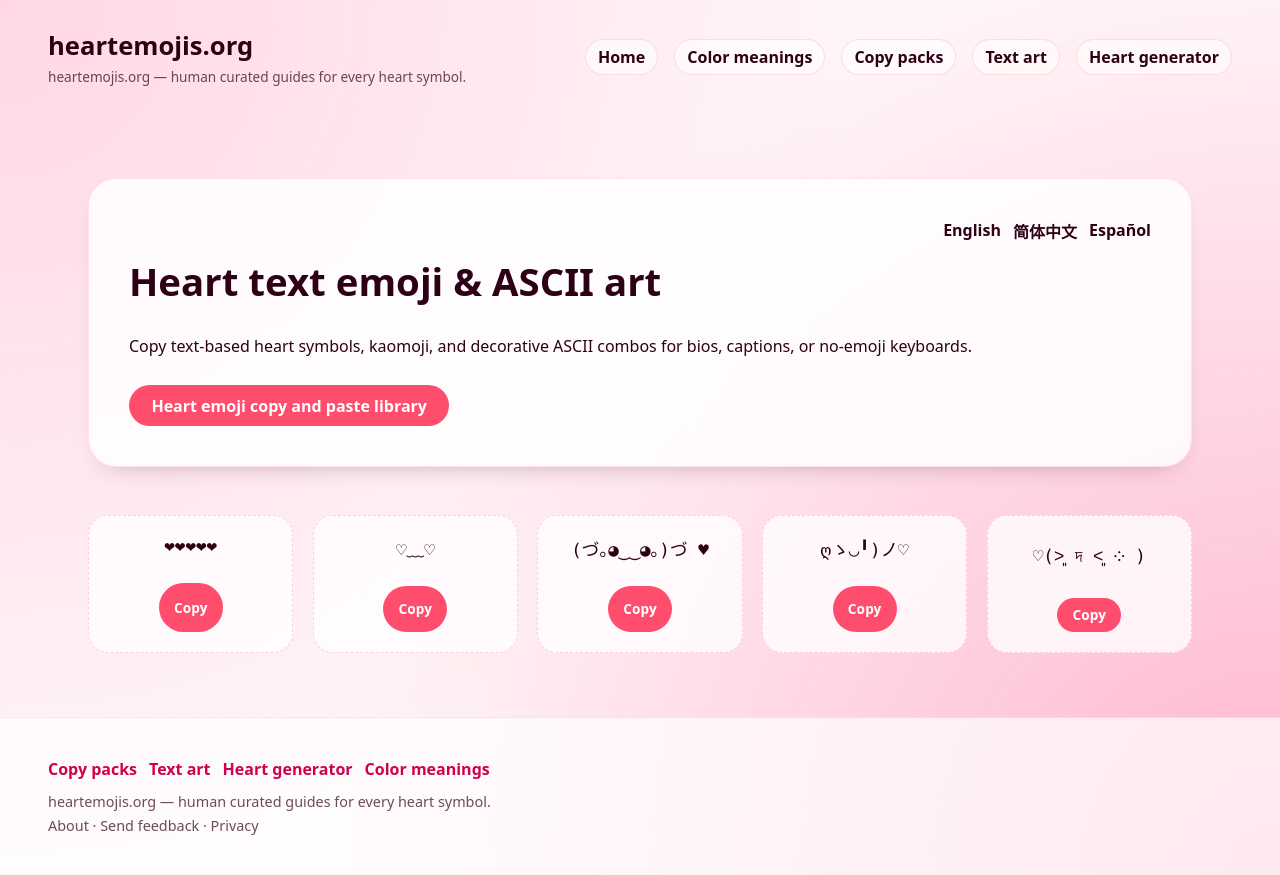
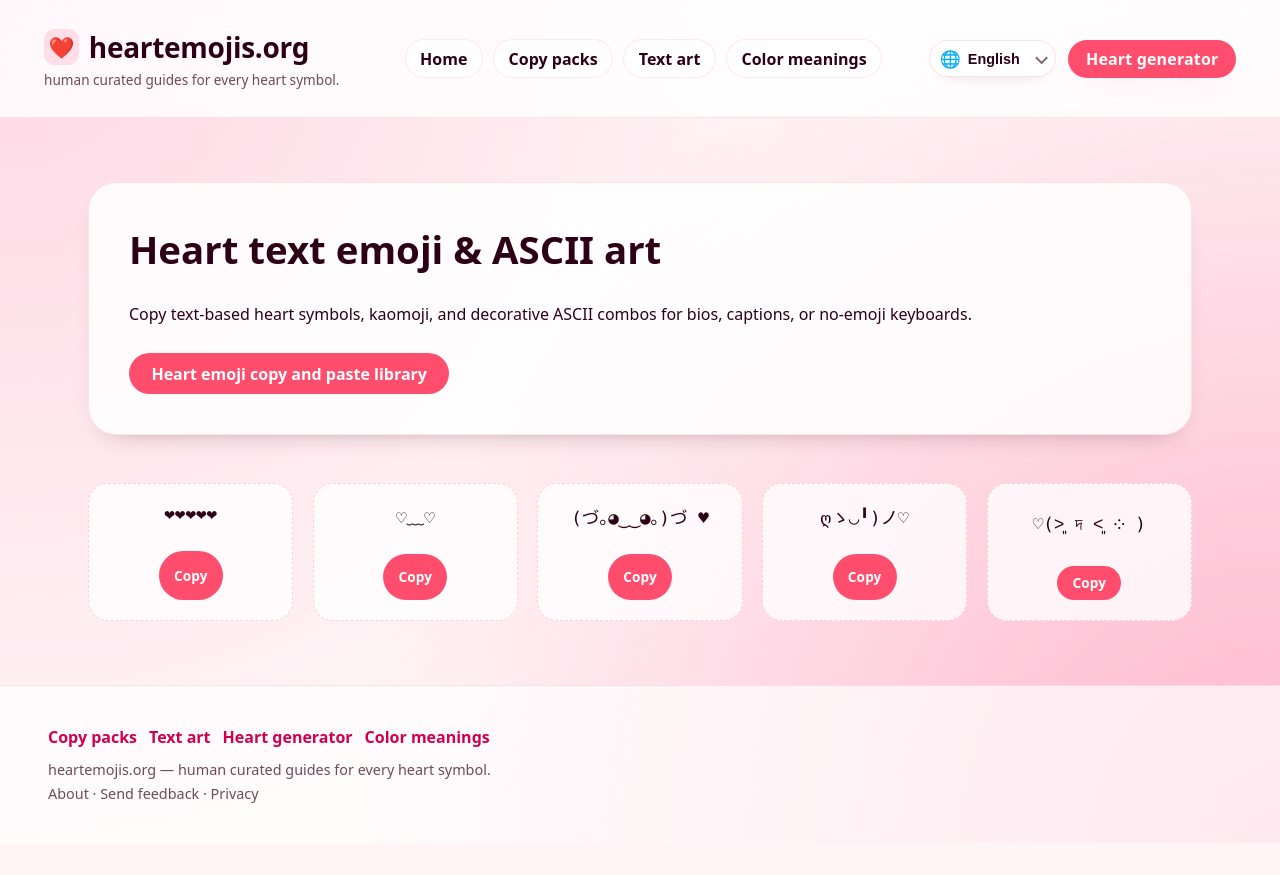
Before and after one commit to ssochi/heartemoji, a Next.js app: page /en/text-art in a window 1280 px wide. After the commit the page ends 843 px from the top, so only its background shows below. Built offline with nearby package versions, Linux system fonts and the light colour scheme.

Commit message:
Refine site header and language switcher

```diff
--- a/src/app/[locale]/copy-paste/page.tsx
+++ b/src/app/[locale]/copy-paste/page.tsx
@@ -1,7 +1,6 @@
 import type { Metadata } from 'next';
 import Link from 'next/link';
 import { CopyBundles } from '@/components/CopyBundles';
-import { LanguageSwitcher } from '@/components/LanguageSwitcher';
 import { getDictionary } from '@/data/dictionaries';
 import { COLOR_GUIDE } from '@/data/keywordContent';
 import { defaultLocale, getLocaleFromParam, locales, type Locale } from '@/lib/i18n';
@@ -49,7 +48,6 @@ export default function CopyPage({ params }: CopyPageProps) {
   return (
     <div className="page-layout">
       <header className="page-hero">
-        <LanguageSwitcher currentLocale={locale} dictionary={dictionary} path="copy-paste" />
         <h1>{dictionary.pages.copy.title}</h1>
         <p>{dictionary.pages.copy.description}</p>
         <Link className="cta-button" href={`/${locale}/text-art`}>
--- a/src/app/[locale]/emoji/[slug]/page.tsx
+++ b/src/app/[locale]/emoji/[slug]/page.tsx
@@ -3,7 +3,6 @@ import Link from 'next/link';
 import { notFound } from 'next/navigation';
 import { AdSlot } from '@/components/AdSlot';
 import { CopyButton } from '@/components/CopyButton';
-import { LanguageSwitcher } from '@/components/LanguageSwitcher';
 import { getDictionary } from '@/data/dictionaries';
 import { HEART_EMOJIS, getEmojiBySlug, getRelatedEmojis, type HeartEmoji } from '@/data/emojis';
 import { COLOR_GUIDE } from '@/data/keywordContent';
@@ -108,7 +107,6 @@ export default function EmojiDetailPage({ params }: EmojiPageProps) {
 
   return (
     <div className="detail-page">
-      <LanguageSwitcher currentLocale={locale} dictionary={dictionary} path={`emoji/${emoji.slug}`} />
       <article className="detail-hero">
         <div className="detail-emoji">
           <span className="emoji-preview" aria-hidden="true">
--- a/src/app/[locale]/generator/[count]/page.tsx
+++ b/src/app/[locale]/generator/[count]/page.tsx
@@ -1,6 +1,5 @@
 import type { Metadata } from 'next';
 import { MegaHeartGenerator } from '@/components/MegaHeartGenerator';
-import { LanguageSwitcher } from '@/components/LanguageSwitcher';
 import { getDictionary } from '@/data/dictionaries';
 import { defaultLocale, getLocaleFromParam, locales, type Locale } from '@/lib/i18n';
 
@@ -64,7 +63,6 @@ export default function GeneratorPage({ params }: GeneratorPageProps) {
   return (
     <div className="page-layout">
       <header className="page-hero">
-        <LanguageSwitcher currentLocale={locale} dictionary={dictionary} path={`generator/${count}`} />
         <h1>{dictionary.pages.generator.title}</h1>
         <p>{dictionary.pages.generator.description}</p>
       </header>
--- a/src/app/[locale]/layout.tsx
+++ b/src/app/[locale]/layout.tsx
@@ -1,5 +1,6 @@
 import type { ReactNode } from 'react';
 import Link from 'next/link';
+import { LanguageSwitcher } from '@/components/LanguageSwitcher';
 import { getDictionary } from '@/data/dictionaries';
 import { getLocaleFromParam, locales } from '@/lib/i18n';
 
@@ -17,29 +18,51 @@ type LocaleLayoutProps = {
 export default function LocaleLayout({ children, params }: LocaleLayoutProps) {
   const locale = getLocaleFromParam(params.locale);
   const dictionary = getDictionary(locale);
+  const navLinks = [
+    { href: `/${locale}`, label: dictionary.common.nav.home },
+    { href: `/${locale}/copy-paste`, label: dictionary.common.nav.copy },
+    { href: `/${locale}/text-art`, label: dictionary.common.nav.textArt },
+    { href: `/${locale}/copy-paste#color-guide-ref`, label: dictionary.common.nav.colors }
+  ];
+  const generatorHref = `/${locale}/generator/200`;
+  const headerTaglineRaw = dictionary.footer.tagline.split('—').slice(1).join('—').trim();
+  const headerTagline = headerTaglineRaw || dictionary.footer.tagline;
 
   return (
     <div className="site-shell">
       <header className="site-header">
-        <div className="site-brand">
-          <Link href={`/${locale}`}>heartemojis.org</Link>
-          <span className="site-tagline">{dictionary.footer.tagline}</span>
+        <div className="site-header__inner">
+          <div className="site-header__branding">
+            <Link href={`/${locale}`} className="site-logo">
+              <span className="site-logo__mark" aria-hidden="true">
+                ❤️
+              </span>
+              <span className="site-logo__text">heartemojis.org</span>
+            </Link>
+            {headerTagline ? <span className="site-header__tagline">{headerTagline}</span> : null}
+          </div>
+          <nav className="site-nav" aria-label="Primary navigation">
+            {navLinks.map((item) => (
+              <Link key={item.label} href={item.href}>
+                {item.label}
+              </Link>
+            ))}
+          </nav>
+          <div className="site-header__actions">
+            <LanguageSwitcher currentLocale={locale} dictionary={dictionary} />
+            <Link className="site-header__cta" href={generatorHref}>
+              {dictionary.common.nav.generator}
+            </Link>
+          </div>
         </div>
-        <nav className="site-nav" aria-label="Main">
-          <Link href={`/${locale}`}>{dictionary.common.nav.home}</Link>
-          <Link href={`/${locale}#color-meanings`}>{dictionary.common.nav.colors}</Link>
-          <Link href={`/${locale}/copy-paste`}>{dictionary.common.nav.copy}</Link>
-          <Link href={`/${locale}/text-art`}>{dictionary.common.nav.textArt}</Link>
-          <Link href={`/${locale}/generator/200`}>{dictionary.common.nav.generator}</Link>
-        </nav>
       </header>
       <main className="site-main">{children}</main>
       <footer className="site-footer">
         <div className="site-footer__links">
           <Link href={`/${locale}/copy-paste`}>{dictionary.common.nav.copy}</Link>
           <Link href={`/${locale}/text-art`}>{dictionary.common.nav.textArt}</Link>
-          <Link href={`/${locale}/generator/200`}>{dictionary.common.nav.generator}</Link>
-          <Link href={`/${locale}#color-meanings`}>{dictionary.common.nav.colors}</Link>
+          <Link href={generatorHref}>{dictionary.common.nav.generator}</Link>
+          <Link href={`/${locale}/copy-paste#color-guide-ref`}>{dictionary.common.nav.colors}</Link>
         </div>
         <div className="site-footer__meta">
           <span>{dictionary.footer.tagline}</span>
--- a/src/app/[locale]/page.tsx
+++ b/src/app/[locale]/page.tsx
@@ -3,7 +3,6 @@ import Link from 'next/link';
 import { AdSlot } from '@/components/AdSlot';
 import { EmojiCard } from '@/components/EmojiCard';
 import { FaqAccordion } from '@/components/FaqAccordion';
-import { LanguageSwitcher } from '@/components/LanguageSwitcher';
 import { QuickCopyPanel } from '@/components/QuickCopyPanel';
 import { TextArtShowcase } from '@/components/TextArtShowcase';
 import { HEART_EMOJIS } from '@/data/emojis';
@@ -75,8 +74,6 @@ export default function LocaleHomePage({ params }: LocaleHomePageProps) {
   return (
     <div>
       <header className="header" id="about">
-        <LanguageSwitcher currentLocale={locale} dictionary={dictionary} />
-
         <section className="quick-copy" aria-labelledby="quick-copy-heading">
           <div className="quick-copy-header">
             <h1 className="hero-title" id="quick-copy-heading">
--- a/src/app/[locale]/text-art/page.tsx
+++ b/src/app/[locale]/text-art/page.tsx
@@ -1,7 +1,6 @@
 import type { Metadata } from 'next';
 import Link from 'next/link';
 import { TextArtShowcase } from '@/components/TextArtShowcase';
-import { LanguageSwitcher } from '@/components/LanguageSwitcher';
 import { getDictionary } from '@/data/dictionaries';
 import { defaultLocale, getLocaleFromParam, locales, type Locale } from '@/lib/i18n';
 
@@ -48,7 +47,6 @@ export default function TextArtPage({ params }: TextArtPageProps) {
   return (
     <div className="page-layout">
       <header className="page-hero">
-        <LanguageSwitcher currentLocale={locale} dictionary={dictionary} path="text-art" />
         <h1>{dictionary.pages.textArt.title}</h1>
         <p>{dictionary.pages.textArt.description}</p>
         <Link className="cta-button" href={`/${locale}/copy-paste`}>
--- a/src/app/globals.css
+++ b/src/app/globals.css
@@ -35,6 +35,10 @@ body {
   flex-direction: column;
 }
 
+[id] {
+  scroll-margin-top: clamp(6.5rem, 10vw, 8rem);
+}
+
 .site-shell {
   min-height: 100vh;
   display: flex;
@@ -42,47 +46,144 @@ body {
 }
 
 .site-header {
-  display: flex;
-  justify-content: space-between;
-  align-items: center;
-  gap: 1.5rem;
-  padding: clamp(1rem, 4vw, 1.75rem) clamp(1rem, 4vw, 3rem);
+  position: sticky;
+  top: 0;
+  z-index: 30;
+  padding: clamp(1rem, 4vw, 1.75rem) clamp(1rem, 4vw, 2.75rem);
+  background: rgba(255, 255, 255, 0.82);
+  backdrop-filter: blur(16px);
+  border-bottom: 1px solid rgba(255, 77, 109, 0.15);
 }
 
-.site-brand {
+.site-header__inner {
+  width: min(1200px, 100%);
+  margin: 0 auto;
+  display: flex;
+  align-items: center;
+  gap: clamp(1rem, 3vw, 2rem);
+  flex-wrap: wrap;
+}
+
+.site-header__branding {
   display: flex;
   flex-direction: column;
   gap: 0.25rem;
+  flex: 1 1 220px;
+  min-width: 200px;
 }
 
-.site-brand a {
+.site-logo {
+  display: inline-flex;
+  align-items: center;
+  gap: 0.6rem;
   font-weight: 800;
-  font-size: clamp(1.3rem, 3vw, 1.6rem);
+  font-size: clamp(1.35rem, 3vw, 1.75rem);
+  color: var(--text-primary);
 }
 
-.site-tagline {
+.site-logo__mark {
+  display: grid;
+  place-items: center;
+  width: 2.2rem;
+  height: 2.2rem;
+  border-radius: 0.7rem;
+  background: linear-gradient(135deg, rgba(255, 77, 109, 0.16), rgba(255, 128, 171, 0.22));
+  font-size: 1.3rem;
+}
+
+.site-logo__text {
+  letter-spacing: -0.01em;
+}
+
+.site-header__tagline {
   font-size: 0.85rem;
   color: var(--text-secondary);
+  white-space: nowrap;
+  overflow: hidden;
+  text-overflow: ellipsis;
+  max-width: 360px;
 }
 
 .site-nav {
-  display: inline-flex;
-  gap: 1rem;
+  display: flex;
+  flex: 2 1 320px;
+  justify-content: center;
   flex-wrap: wrap;
+  gap: 0.65rem;
   font-weight: 650;
 }
 
 .site-nav a {
-  padding: 0.35rem 0.75rem;
+  position: relative;
+  padding: 0.45rem 0.9rem;
   border-radius: 999px;
+  color: var(--text-primary);
   background: rgba(255, 255, 255, 0.6);
-  border: 1px solid rgba(255, 77, 109, 0.18);
-  transition: background 0.15s ease;
+  border: 1px solid rgba(255, 77, 109, 0.12);
+  transition: background 0.15s ease, border 0.15s ease, transform 0.15s ease;
 }
 
 .site-nav a:hover,
 .site-nav a:focus-visible {
   background: rgba(255, 77, 109, 0.12);
+  border-color: rgba(255, 77, 109, 0.28);
+  transform: translateY(-1px);
+  text-decoration: none;
+}
+
+.site-header__actions {
+  display: flex;
+  align-items: center;
+  gap: 0.75rem;
+  flex: 0 0 auto;
+  flex-wrap: wrap;
+  justify-content: flex-end;
+}
+
+.site-header__cta {
+  display: inline-flex;
+  align-items: center;
+  justify-content: center;
+  padding: 0.5rem 1.1rem;
+  border-radius: 999px;
+  background: var(--accent);
+  color: white;
+  font-weight: 650;
+  letter-spacing: 0.01em;
+  box-shadow: 0 14px 30px -18px rgba(255, 77, 109, 0.7);
+  transition: background 0.15s ease, transform 0.15s ease;
+}
+
+.site-header__cta:hover,
+.site-header__cta:focus-visible {
+  background: var(--accent-dark);
+  text-decoration: none;
+  transform: translateY(-1px);
+}
+
+@media (max-width: 720px) {
+  .site-header__inner {
+    flex-direction: column;
+    align-items: stretch;
+  }
+
+  .site-header__branding {
+    align-items: center;
+    text-align: center;
+  }
+
+  .site-header__tagline {
+    max-width: 100%;
+    white-space: normal;
+  }
+
+  .site-nav {
+    justify-content: center;
+  }
+
+  .site-header__actions {
+    justify-content: center;
+  }
 }
 
 .site-footer {
@@ -157,10 +258,6 @@ button {
 .page-hero h1 {
   margin: 0;
   font-size: clamp(1.8rem, 4vw, 2.4rem);
-}
-
-.page-hero .lang-switcher {
-  justify-self: flex-end;
 }
 
 .inline-color-list {
@@ -408,7 +505,7 @@ button {
 
 .copy-toast {
   position: fixed;
-  top: clamp(1rem, 4vw, 2rem);
+  top: clamp(5.5rem, 9vw, 7rem);
   left: 50%;
   transform: translate(-50%, -1rem);
   background: rgba(45, 0, 22, 0.92);
@@ -518,10 +615,52 @@ button {
   color: var(--accent-dark);
 }
 
-.lang-switcher {
-  display: flex;
-  gap: 0.75rem;
+.lang-select {
+  display: inline-flex;
+  align-items: center;
+  gap: 0.45rem;
+  padding: 0.35rem 0.6rem;
+  border-radius: 999px;
+  background: rgba(255, 255, 255, 0.7);
+  border: 1px solid rgba(255, 77, 109, 0.18);
+  box-shadow: 0 8px 18px -16px rgba(45, 0, 22, 0.45);
+}
+
+.lang-select__icon {
+  font-size: 1.05rem;
+}
+
+.lang-select select {
+  border: none;
+  background: transparent;
   font-weight: 600;
+  font-size: 0.9rem;
+  color: var(--text-primary);
+  padding-right: 1.25rem;
+  appearance: none;
+  cursor: pointer;
+}
+
+.lang-select select:focus-visible {
+  outline: 2px solid rgba(255, 77, 109, 0.35);
+  outline-offset: 2px;
+}
+
+.lang-select {
+  position: relative;
+}
+
+.lang-select::after {
+  content: '';
+  position: absolute;
+  right: 0.55rem;
+  top: 50%;
+  width: 0.45rem;
+  height: 0.45rem;
+  border-right: 2px solid rgba(45, 0, 22, 0.6);
+  border-bottom: 2px solid rgba(45, 0, 22, 0.6);
+  transform: translateY(-60%) rotate(45deg);
+  pointer-events: none;
 }
 
 .detail-page {
--- a/src/components/LanguageSwitcher.tsx
+++ b/src/components/LanguageSwitcher.tsx
@@ -1,4 +1,7 @@
-import Link from 'next/link';
+"use client";
+
+import { useMemo, type ChangeEvent } from 'react';
+import { usePathname, useRouter } from 'next/navigation';
 import type { Dictionary } from '@/data/dictionaries';
 import { locales, type Locale } from '@/lib/i18n';
 
@@ -15,19 +18,48 @@ const localeNames: Record<Locale, string> = {
 };
 
 export function LanguageSwitcher({ currentLocale, dictionary, path = '' }: LanguageSwitcherProps) {
-  const basePath = path.replace(/^\/+|\/+$/g, '');
+  const pathname = usePathname();
+  const router = useRouter();
+
+  const basePath = useMemo(() => {
+    if (path) {
+      return path.replace(/^\/+|\/+$/g, '');
+    }
+
+    if (!pathname) {
+      return '';
+    }
+
+    const segments = pathname.split('/').filter(Boolean);
+    if (segments.length === 0) {
+      return '';
+    }
+
+    const [, ...rest] = segments;
+    return rest.join('/');
+  }, [path, pathname]);
+
+  const handleChange = (event: ChangeEvent<HTMLSelectElement>) => {
+    const nextLocale = event.target.value as Locale;
+    if (nextLocale === currentLocale) {
+      return;
+    }
+    const href = `/${nextLocale}${basePath ? `/${basePath}` : ''}`;
+    router.push(href);
+  };
 
   return (
-    <nav className="lang-switcher" aria-label={dictionary.common.localeLabel}>
-      {locales.map((locale) => {
-        const href = `/${locale}${basePath ? `/${basePath}` : ''}`;
-        const isActive = locale === currentLocale;
-        return isActive ? (
-          <span key={locale}>{localeNames[locale]}</span>
-        ) : (
-          <Link key={locale} href={href}>{localeNames[locale]}</Link>
-        );
-      })}
-    </nav>
+    <label className="lang-select" aria-label={dictionary.common.localeLabel}>
+      <span className="lang-select__icon" aria-hidden="true">
+        🌐
+      </span>
+      <select value={currentLocale} onChange={handleChange} aria-label={dictionary.common.localeLabel}>
+        {locales.map((locale) => (
+          <option key={locale} value={locale}>
+            {localeNames[locale]}
+          </option>
+        ))}
+      </select>
+    </label>
   );
 }
```
Also changed, not shown: 1 other file (tests, documents, lock files or other folders).
